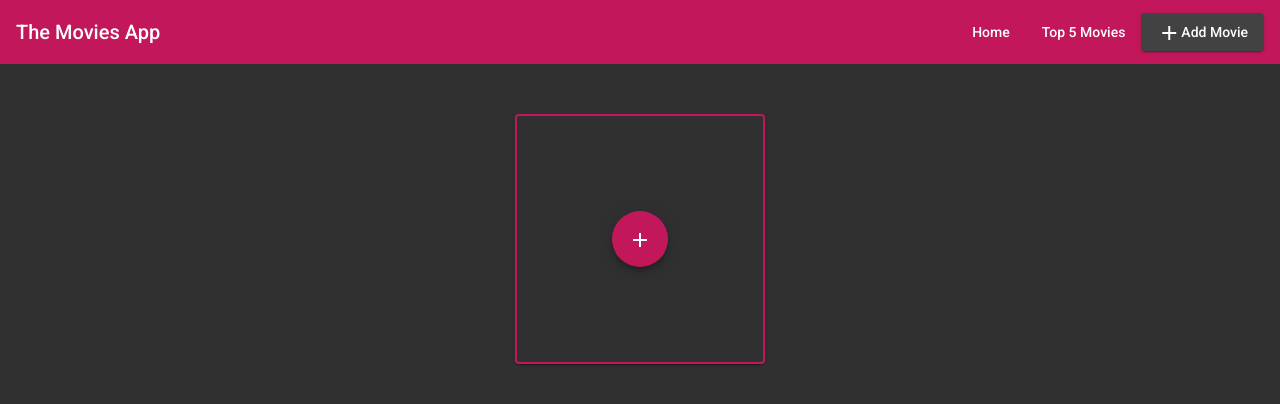
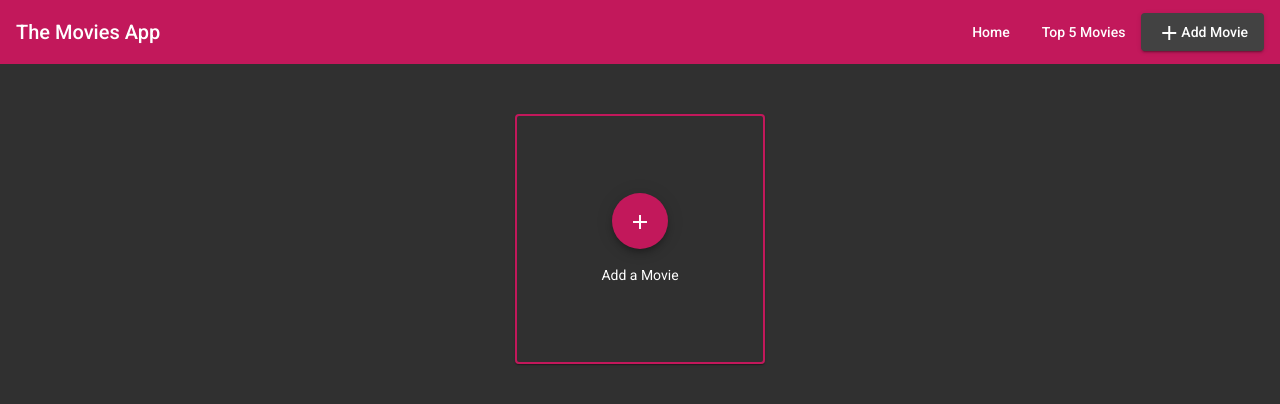
Before and after one commit to stevensgarcia/themovieapp, an Angular app: page / in a window 1280 px wide. Shown: the top 404 px of the page. Built offline with nearby package versions, Linux system fonts and the light colour scheme.

Commit message:
Modifies dialog width

```diff
--- a/src/app/pages/home/movies/movies.component.html
+++ b/src/app/pages/home/movies/movies.component.html
@@ -5,12 +5,14 @@
   fxLayoutGap="16px">
 
   <!-- Add button -->
-  <mat-card class="add-movie-card" fxLayout fxLayoutAlign="center center">
+  <mat-card class="add-movie-card"
+    fxLayout="column" fxLayoutGap="16px" fxLayoutAlign="center center">
     <button mat-fab color="primary" (click)="openAddMovieDialog()">
       <mat-icon aria-hidden="false" aria-label="Add Movie">
         add
       </mat-icon>
     </button>
+    <p>Add a Movie</p>
   </mat-card>
 
   <!-- Individual movies -->
--- a/src/app/pages/home/movies/movies.component.ts
+++ b/src/app/pages/home/movies/movies.component.ts
@@ -32,7 +32,7 @@ export class MoviesComponent implements OnInit {
   openMovieDetailsDialog(movie: Movie): void {
 
     const dialogConfig = new MatDialogConfig();
-    dialogConfig.maxWidth = '400px';
+    dialogConfig.maxWidth = '600px';
     dialogConfig.data = movie;
 
     // Reference to Modal
```
